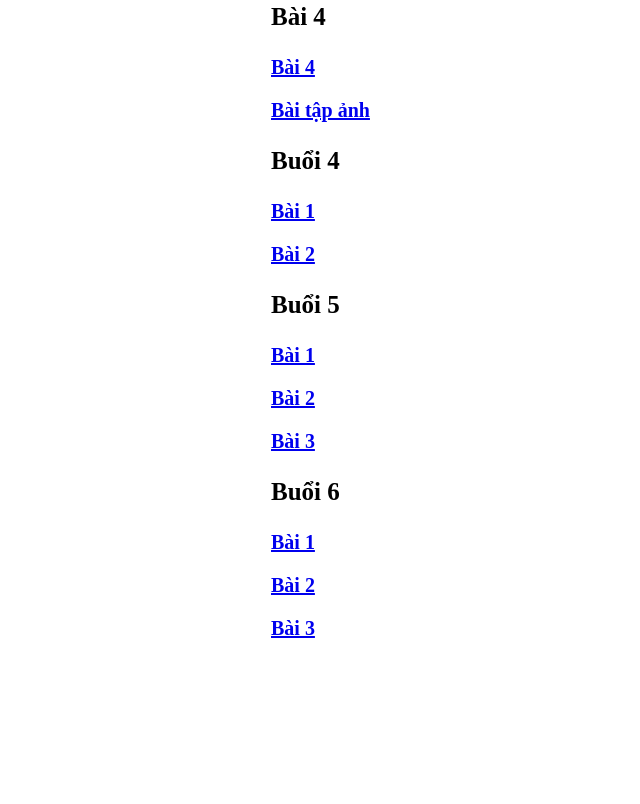
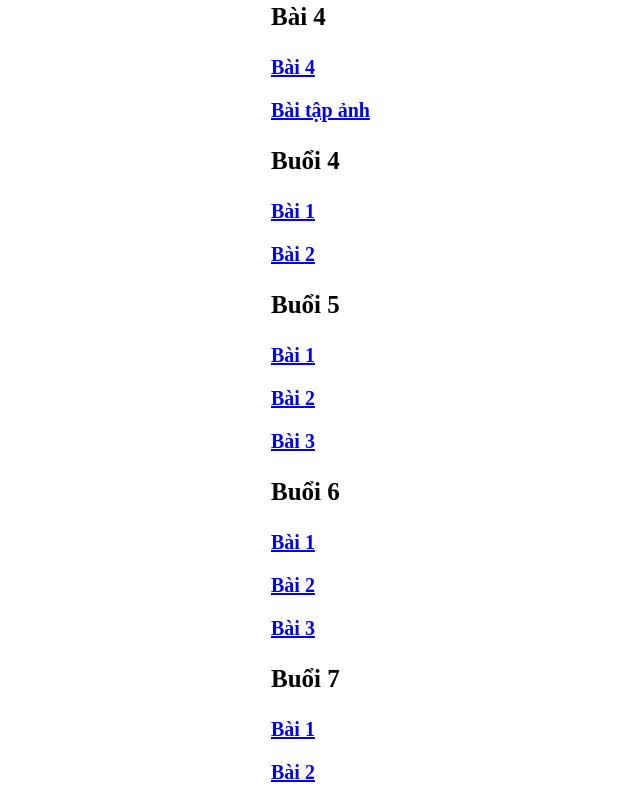
Before and after one commit to ndduy1211/nd2.github.io, a plain HTML site: page tonghopbaitap2.html in a window 1280 px wide. Shown: the part 914-1718 px from the top of the page, without its empty margins (99-739 px from the left). Before the commit the page ends 1574 px from the top, so only its background shows below. Drawn offline with Linux system fonts and the light colour scheme.

Commit message:
Update tonghopbaitap2.html

```diff
--- a/tonghopbaitap2.html
+++ b/tonghopbaitap2.html
@@ -39,6 +39,11 @@
     <p><a href="https://ndduy1211.github.io/ndd/buoi6b1.html">Bài 1</a></p>
     <p><a href="https://ndduy1211.github.io/ndd/buoi6b2.html">Bài 2</a></p>
     <p><a href="https://ndduy1211.github.io/ndd/buoi6b3.html">Bài 3</a></p>
+    <h3>Buổi 7 </h3>
+    <p><a href="https://ndduy1211.github.io/ndd/portfolio.html">Bài 1</a></p>
+    <p><a href="https://ndduy1211.github.io/ndd/buoi7bai2.html">Bài 2</a></p>
+
+
 
 
 
```
